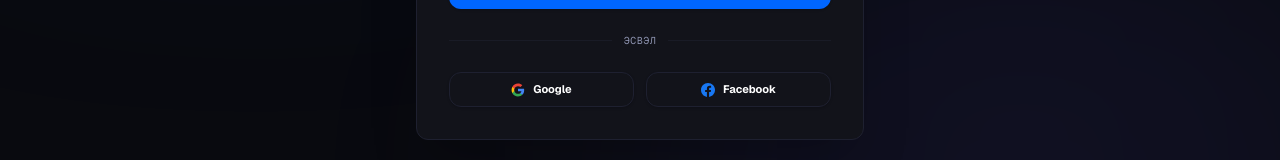
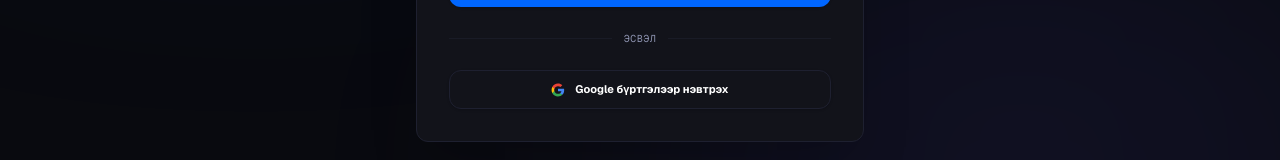
Before and after one commit to Khusleec/MyVisa, a Next.js app: page / in a window 1280 px wide. Shown: the part 540-700 px from the top of the page. Built offline with nearby package versions, Linux system fonts and the light colour scheme; no server answers.

Commit message:
feat: remove Facebook OAuth login and keep Google only

```diff
--- a/src/components/Auth.tsx
+++ b/src/components/Auth.tsx
@@ -61,7 +61,7 @@ export default function Auth({ onAuthSuccess }: AuthProps) {
     }
   };
 
-  const handleOAuthLogin = async (provider: 'google' | 'facebook') => {
+  const handleOAuthLogin = async (provider: 'google') => {
     setErrorMessage(null);
     setLoading(true);
     try {
@@ -313,11 +313,10 @@ export default function Auth({ onAuthSuccess }: AuthProps) {
                 <div className="flex-grow border-t border-[#1e2030]/60"></div>
               </div>
 
-              <div className="grid grid-cols-2 gap-3">
               <button
                 type="button"
                 onClick={() => handleOAuthLogin('google')}
-                  className="py-2 bg-[#12131a] hover:bg-[#1a1c29] border border-[#1e2030] hover:border-zinc-700 text-white text-[11px] font-bold rounded-xl flex items-center justify-center gap-2 transition-all shadow"
+                className="w-full py-2.5 bg-[#12131a] hover:bg-[#1a1c29] border border-[#1e2030] hover:border-zinc-700 text-white text-[11px] font-bold rounded-xl flex items-center justify-center gap-2.5 transition-all shadow"
               >
                 <svg className="w-3.5 h-3.5" viewBox="0 0 24 24" fill="currentColor">
                   <path d="M22.56 12.25c0-.78-.07-1.53-.2-2.25H12v4.26h5.92c-.26 1.37-1.04 2.53-2.21 3.31v2.77h3.57c2.08-1.92 3.28-4.74 3.28-8.09z" fill="#4285F4" />
@@ -325,19 +324,8 @@ export default function Auth({ onAuthSuccess }: AuthProps) {
                   <path d="M5.84 14.09c-.22-.66-.35-1.36-.35-2.09s.13-1.43.35-2.09V7.06H2.18C1.43 8.55 1 10.22 1 12s.43 3.45 1.18 4.94l2.85-2.22.81-.63z" fill="#FBBC05" />
                   <path d="M12 5.38c1.62 0 3.06.56 4.21 1.64l3.15-3.15C17.45 2.09 14.97 1 12 1 7.7 1 3.99 3.47 2.18 7.06l3.66 2.84c.87-2.6 3.3-4.52 6.16-4.52z" fill="#EA4335" />
                 </svg>
-                  <span>Google</span>
+                <span>Google бүртгэлээр нэвтрэх</span>
               </button>
-                <button
-                  type="button"
-                  onClick={() => handleOAuthLogin('facebook')}
-                  className="py-2 bg-[#12131a] hover:bg-[#1a1c29] border border-[#1e2030] hover:border-zinc-700 text-white text-[11px] font-bold rounded-xl flex items-center justify-center gap-2 transition-all shadow"
-                >
-                  <svg className="w-3.5 h-3.5 text-[#1877F2]" viewBox="0 0 24 24" fill="currentColor">
-                    <path d="M24 12.073c0-6.627-5.373-12-12-12s-12 5.373-12 12c0 5.99 4.388 10.954 10.125 11.854v-8.385H7.078v-3.47h3.047V9.43c0-3.007 1.792-4.669 4.533-4.669 1.312 0 2.686.235 2.686.235v2.953H15.83c-1.491 0-1.956.925-1.956 1.874v2.25h3.328l-.532 3.47h-2.796v8.385C19.612 23.027 24 18.062 24 12.073z" />
-                  </svg>
-                  <span>Facebook</span>
-                </button>
-              </div>
             </form>
           ) : (
             /* REGISTER FLOW */
```
Lines whose indentation alone changed are shown as unchanged.
